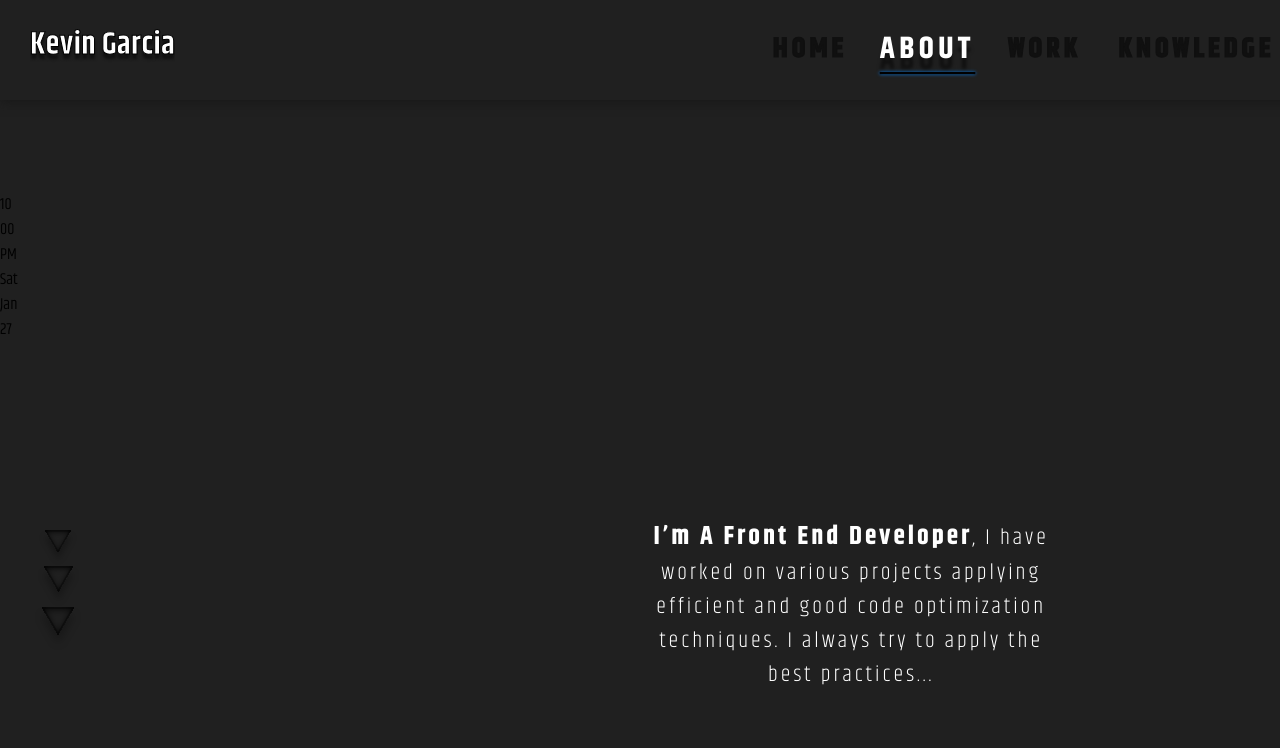
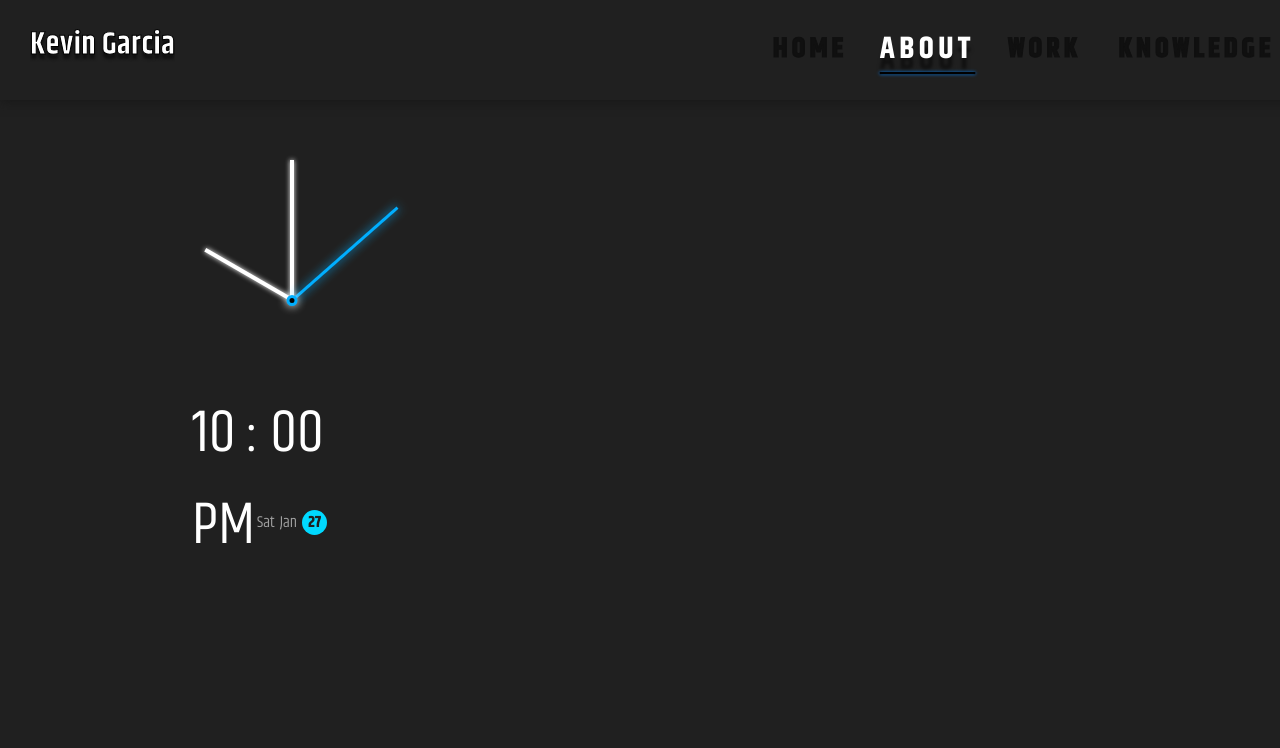
Before and after one commit to KevinAndresG/PersonalPortfolio, a React (Vite) app: page /about in a window 1280 px wide. Shown: the top 748 px of the page. Built offline with nearby package versions, Linux system fonts and the light colour scheme.

Commit message:
fixing clock in about

```diff
--- a/src/Components/Clock/Clock.scss
+++ b/src/Components/Clock/Clock.scss
@@ -0,0 +1,115 @@
+.ThemeClock--container {
+  width: 100%;
+  height: 600px;
+  display: flex;
+  align-items: center;
+  padding-left: 15%;
+  .ThemeClock--box {
+    .clock {
+      z-index: 100;
+      position: absolute;
+
+      .visualClock {
+        position: absolute;
+        left: 50%;
+        transform: translate(-50%);
+
+        .lines {
+          display: flex;
+          justify-content: center;
+          align-items: center;
+          position: relative;
+          width: 100%;
+          height: 100%;
+          display: flex;
+          justify-content: center;
+          align-items: center;
+
+          .center {
+            width: 5px;
+            height: 5px;
+            position: absolute;
+            border-radius: 100px;
+            left: 50%;
+            transform: translate(-50%);
+            z-index: 3;
+            border: 3px solid rgb(0, 174, 255);
+            box-shadow: 0 0 10px rgb(255, 255, 255);
+            background-color: black;
+          }
+
+          .h {
+            width: 3.5px;
+            height: 100px;
+            transform-origin: bottom;
+            position: absolute;
+            background-color: white;
+            box-shadow: 0 0 5px rgb(255, 255, 255);
+          }
+
+          .m {
+            width: 3.5px;
+            height: 140px;
+            transform-origin: bottom;
+            position: absolute;
+            background-color: white;
+            box-shadow: 0 0 5px rgb(255, 255, 255);
+          }
+
+          .s {
+            width: 2.5px;
+            height: 140px;
+            background-color: rgb(0, 174, 255);
+            box-shadow: 0 0 10px rgb(0, 174, 255);
+            transform-origin: bottom;
+            position: absolute;
+            transition: all 0.8s ease-in-out;
+            color: white;
+          }
+        }
+      }
+      .dateClock {
+        width: 200px;
+        max-width: 200px;
+        height: auto;
+        display: flex;
+        flex-direction: column;
+        justify-content: center;
+        align-items: center;
+        font-weight: normal;
+        position: relative;
+        top: 150px;
+
+        .time {
+          display: flex;
+          align-items: center;
+          font-size: 60px;
+          color: white;
+          .digit {
+            max-height: 60px;
+            display: flex;
+            align-items: center;
+          }
+        }
+
+        .date {
+          display: flex;
+          gap: 5px;
+          color: rgb(160, 160, 160);
+
+          .dayN {
+            display: flex;
+            justify-content: center;
+            align-items: center;
+            width: 25px;
+            height: 25px;
+            border-radius: 100%;
+            background-color: rgb(0, 217, 255);
+            color: #202020;
+            font-weight: bold;
+          }
+        }
+      }
+    }
+  }
+}
--- a/src/Components/Clock/Clock.tsx
+++ b/src/Components/Clock/Clock.tsx
@@ -10,51 +10,39 @@ const Clock = () => {
   let day = timeFormat[0];
   let month = timeFormat[1];
   let dayNumber = timeFormat[2];
-  let secondGrades = 0;
-  const [amPm, setAmPm] = useState("");
   const [hour, setHour] = useState(time[0]);
   const [minute, setMinute] = useState(time[1]);
-  const [second, setSecond] = useState("");
-  let hourGrades = 30 * parseInt(hour);
-  let minuteGrades = 6 * parseInt(minute);
+  const [second, setSecond] = useState(now.split(":")[2].split(" ")[0]);
+  const [defTime, setDefTime] = useState("");
+  const [secondGrades, setSecondGrades] = useState(6 * parseInt(second));
+  const [minuteGrades, setMinuteGrades] = useState(6 * parseInt(minute));
+  const [hourGrades, setHourGrades] = useState(30 * parseInt(hour));
   useEffect(() => {
-    console.log("This Is  time:", time);
-    let add = "";
-    let defTime = "";
     time.map((x) => {
       if (x.split(" ").length >= 2) {
-        add = x.split(" ").pop()!;
         setSecond(x.split(" ").shift()!);
-        secondGrades = 6 * parseInt(second);
-        setAmPm(add);
       }
     });
-    time.pop();
-    time.join(":");
-    defTime = time.join(":") + " " + add;
-    // setInterval(() => {
-    //   if (parseInt(second) === 60) {
-    //     setSecond("0");
-    //     secondGrades = 0;
-    //     let m = parseInt(minute);
-    //     m++;
-    //     setMinute(m.toString());
-    //     minuteGrades += 6;
-    //   }
-    //   if (parseInt(minute) === 60) {
-    //     setMinute("0");
-    //     minuteGrades = 0;
-    //     let h = parseInt(hour);
-    //     h++;
-    //     setHour(h.toString());
-    //     hourGrades += 6;
-    //   }
-    //   let s = parseInt(second);
-    //   s++;
-    //   setSecond(s.toString());
-    //   secondGrades += 6;
-    // }, 1000);
-    clearInterval;
+    let amPm = time.pop();
+    setDefTime(time.join(" : ") + " " + amPm!.split(" ").pop());
+    const myTimeout = setTimeout(() => {
+      setSecondGrades(6 * parseInt(second));
+      setSecond((parseInt(second) + 1).toString());
+      if (parseInt(second) >= 60) {
+        // setSecond("0");
+        // setSecondGrades(0);
+        setMinute((parseInt(minute) + 1).toString());
+        setMinuteGrades(6 * (parseInt(minute) + 1));
+      }
+      if (parseInt(minute) >= 60) {
+        // setMinute("0");
+        // setMinuteGrades(0);
+        setHour((parseInt(hour) + 1).toString());
+        setHourGrades(30 * (parseInt(hour) + 1));
+      }
+      clearTimeout(myTimeout);
+    }, 1000);
+    return;
   }, [second]);
 
   return (
@@ -64,20 +52,32 @@ const Clock = () => {
           <div className="visualClock">
             <div className="lines">
               <div className="center"></div>
-              {/* <div className="h"
-                        [ngStyle]="{'transform': 'translateY(' + -50 + '%) rotateZ(' + hourGrades + 'deg)'}"></div>
-                    <div className="m"
-                        [ngStyle]="{'transform': 'translateY(' + -50 + '%) rotateZ(' + minuteGrades + 'deg)'}"></div>
-                    <div className="s"
-                        [ngStyle]="{'transform': 'translateY(' + -50 + '%) rotateZ(' + secondGrades + 'deg)'}">
-                    </div> */}
+              <div
+                className="h"
+                style={{
+                  transform:
+                    "translateY(" + -50 + "%) rotateZ(" + hourGrades + "deg)",
+                }}
+              ></div>
+              <div
+                className="m"
+                style={{
+                  transform:
+                    "translateY(" + -50 + "%) rotateZ(" + minuteGrades + "deg)",
+                }}
+              ></div>
+              <div
+                className="s"
+                style={{
+                  transform:
+                    "translateY(" + -50 + "%) rotateZ(" + secondGrades + "deg)",
+                }}
+              ></div>
             </div>
           </div>
           <div className="dateClock">
             <div className="time">
-              <div className="hour">{hour}</div>
-              <div className="minute">{minute}</div>
-              <div className="amPm">{amPm}</div>
+              <div className="digit">{defTime}</div>
             </div>
             <div className="date">
               <div className="day">{day}</div>
--- a/src/Pages/About/About.scss
+++ b/src/Pages/About/About.scss
@@ -1,5 +1,4 @@
 #about-container {
-  padding-top: 15%;
   box-sizing: border-box;
   width: 100%;
   height: auto;
```
